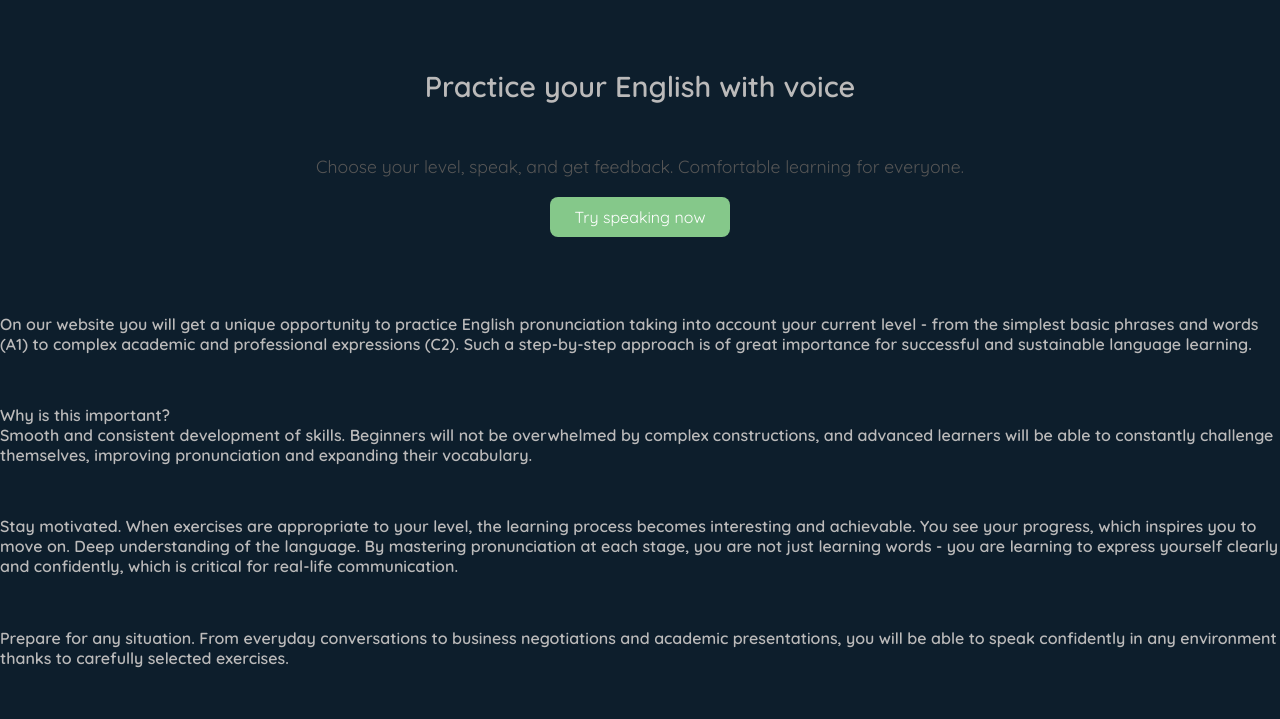
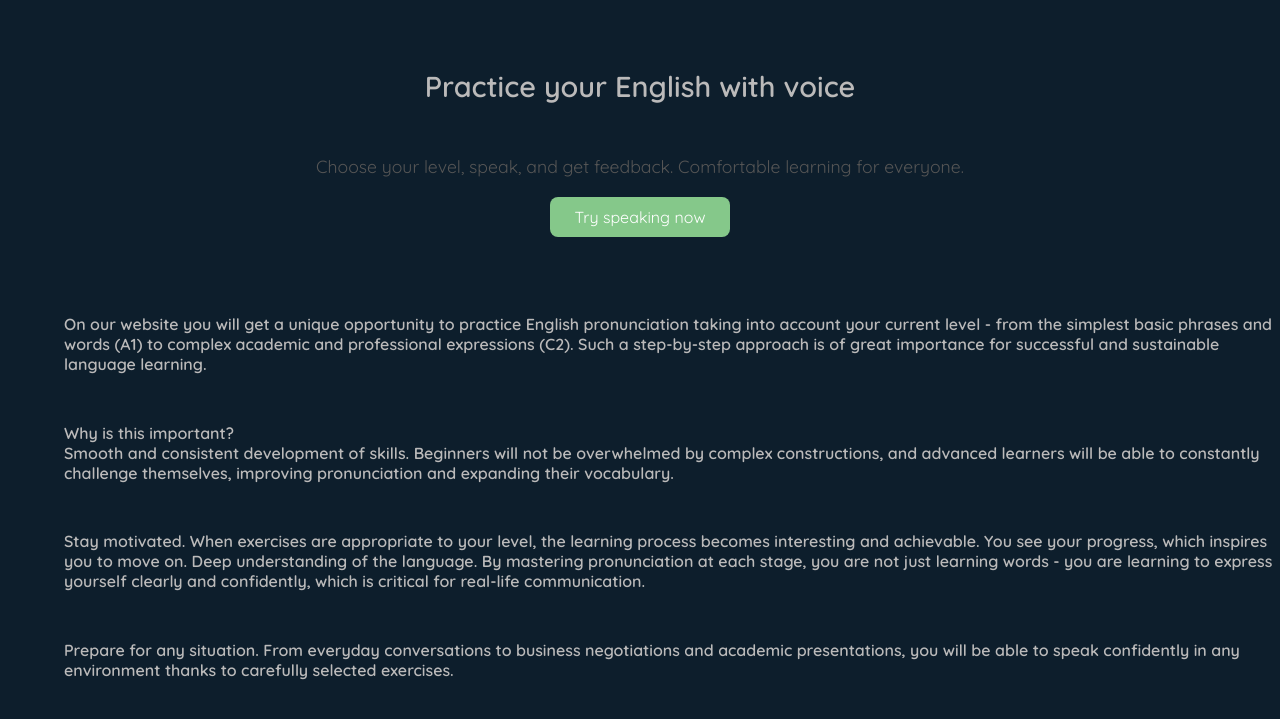
Before and after one commit to ArinAA-crazy/projectENG, a plain HTML site: page index.html in a window 1280 px wide. Shown: the part 183-902 px from the top of the page. Drawn offline with Linux system fonts and the light colour scheme.

Commit message:
Update style.css
Signed-off-by: ArinAA-crazy <kudryashovvar@gmail.com>

```diff
--- a/css/style.css
+++ b/css/style.css
@@ -86,6 +86,7 @@ nav button.login {
     text-align: left;
     font-size: 16px;
     margin-top: 6%;
+    margin-left: 5%
   }
   p {
     margin-top: 4%;
```
